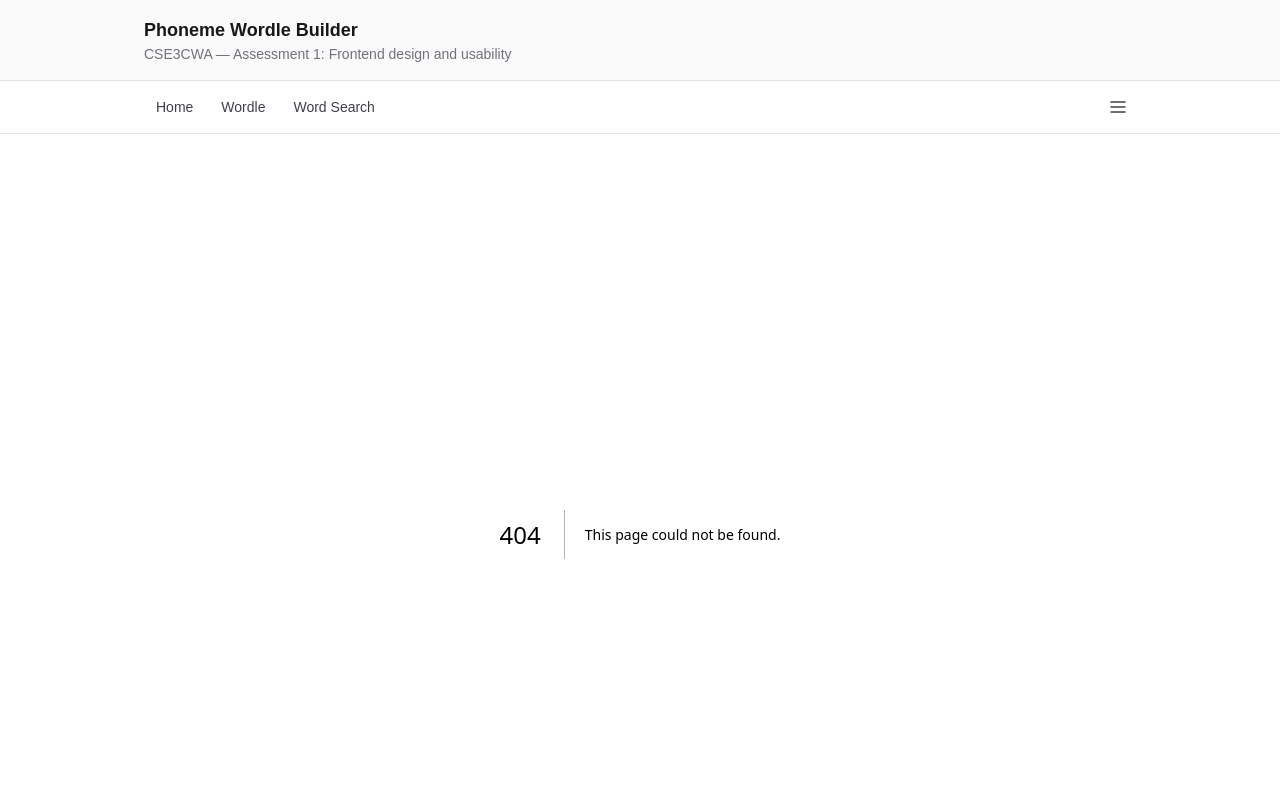
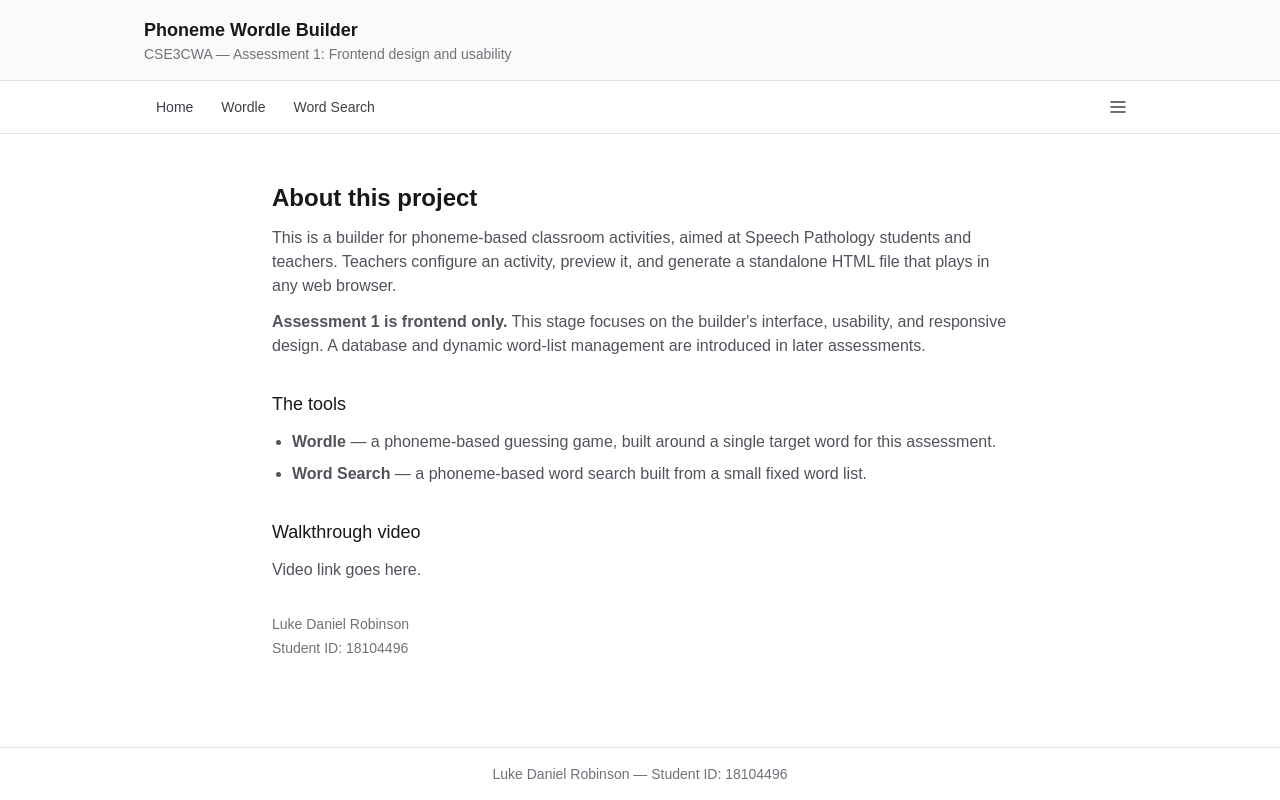
Before and after one commit to BurntCodes/phoneme-wordle, a Next.js app: page /about in a window 1280 px wide. Before the commit this address had no page. Shown: the top 800 px of the page. Built offline with nearby package versions, Linux system fonts and the light colour scheme.

Commit message:
Add About, Wordle, Word Search and Settings route pages
Placeholder content matching each page's described purpose; game and
theme logic land in later feature branches.

```diff
--- /dev/null
+++ b/src/app/about/page.tsx
@@ -0,0 +1,55 @@
+import type { Metadata } from "next";
+
+export const metadata: Metadata = { title: "About" };
+
+export default function AboutPage() {
+  return (
+    <div className="mx-auto flex max-w-3xl flex-1 flex-col gap-8 px-4 py-12">
+      <section className="space-y-3">
+        <h2 className="text-2xl font-semibold text-zinc-900 dark:text-zinc-50">
+          About this project
+        </h2>
+        <p className="text-zinc-600 dark:text-zinc-400">
+          This is a builder for phoneme-based classroom activities, aimed at
+          Speech Pathology students and teachers. Teachers configure an
+          activity, preview it, and generate a standalone HTML file that
+          plays in any web browser.
+        </p>
+        <p className="text-zinc-600 dark:text-zinc-400">
+          <strong>Assessment 1 is frontend only.</strong> This stage focuses
+          on the builder&apos;s interface, usability, and responsive design.
+          A database and dynamic word-list management are introduced in
+          later assessments.
+        </p>
+      </section>
+
+      <section className="space-y-3">
+        <h3 className="text-lg font-medium text-zinc-900 dark:text-zinc-50">
+          The tools
+        </h3>
+        <ul className="list-disc space-y-2 pl-5 text-zinc-600 dark:text-zinc-400">
+          <li>
+            <strong>Wordle</strong> — a phoneme-based guessing game, built
+            around a single target word for this assessment.
+          </li>
+          <li>
+            <strong>Word Search</strong> — a phoneme-based word search built
+            from a small fixed word list.
+          </li>
+        </ul>
+      </section>
+
+      <section className="space-y-3">
+        <h3 className="text-lg font-medium text-zinc-900 dark:text-zinc-50">
+          Walkthrough video
+        </h3>
+        <p className="text-zinc-600 dark:text-zinc-400">Video link goes here.</p>
+      </section>
+
+      <section className="space-y-1 text-sm text-zinc-500 dark:text-zinc-400">
+        <p>Luke Daniel Robinson</p>
+        <p>Student ID: 18104496</p>
+      </section>
+    </div>
+  );
+}
--- /dev/null
+++ b/src/app/settings/page.tsx
@@ -0,0 +1,17 @@
+import type { Metadata } from "next";
+
+export const metadata: Metadata = { title: "Settings" };
+
+export default function SettingsPage() {
+  return (
+    <div className="mx-auto flex max-w-3xl flex-1 flex-col gap-4 px-4 py-12">
+      <h2 className="text-2xl font-semibold text-zinc-900 dark:text-zinc-50">
+        Settings
+      </h2>
+      <p className="text-zinc-600 dark:text-zinc-400">
+        Light/dark theme controls, persisted via cookies, land here in the
+        next build.
+      </p>
+    </div>
+  );
+}
--- /dev/null
+++ b/src/app/word-search/page.tsx
@@ -0,0 +1,16 @@
+import type { Metadata } from "next";
+
+export const metadata: Metadata = { title: "Word Search" };
+
+export default function WordSearchPage() {
+  return (
+    <div className="mx-auto flex max-w-3xl flex-1 flex-col gap-4 px-4 py-12">
+      <h2 className="text-2xl font-semibold text-zinc-900 dark:text-zinc-50">
+        Word Search Builder
+      </h2>
+      <p className="text-zinc-600 dark:text-zinc-400">
+        The phoneme grid puzzle and word list land here in the next build.
+      </p>
+    </div>
+  );
+}
--- /dev/null
+++ b/src/app/wordle/page.tsx
@@ -0,0 +1,17 @@
+import type { Metadata } from "next";
+
+export const metadata: Metadata = { title: "Wordle" };
+
+export default function WordlePage() {
+  return (
+    <div className="mx-auto flex max-w-3xl flex-1 flex-col gap-4 px-4 py-12">
+      <h2 className="text-2xl font-semibold text-zinc-900 dark:text-zinc-50">
+        Wordle Builder
+      </h2>
+      <p className="text-zinc-600 dark:text-zinc-400">
+        The phoneme keyboard, guess grid, and hover hints land here in the
+        next build.
+      </p>
+    </div>
+  );
+}
```
